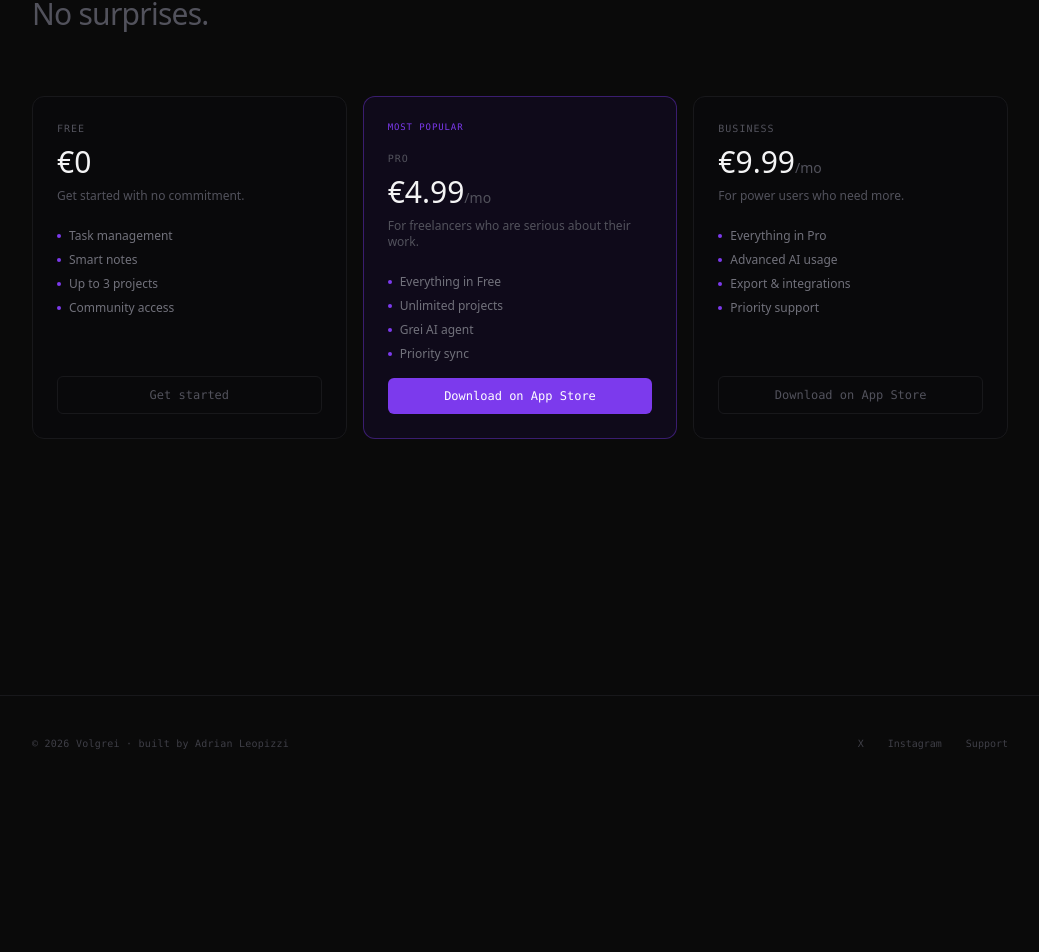
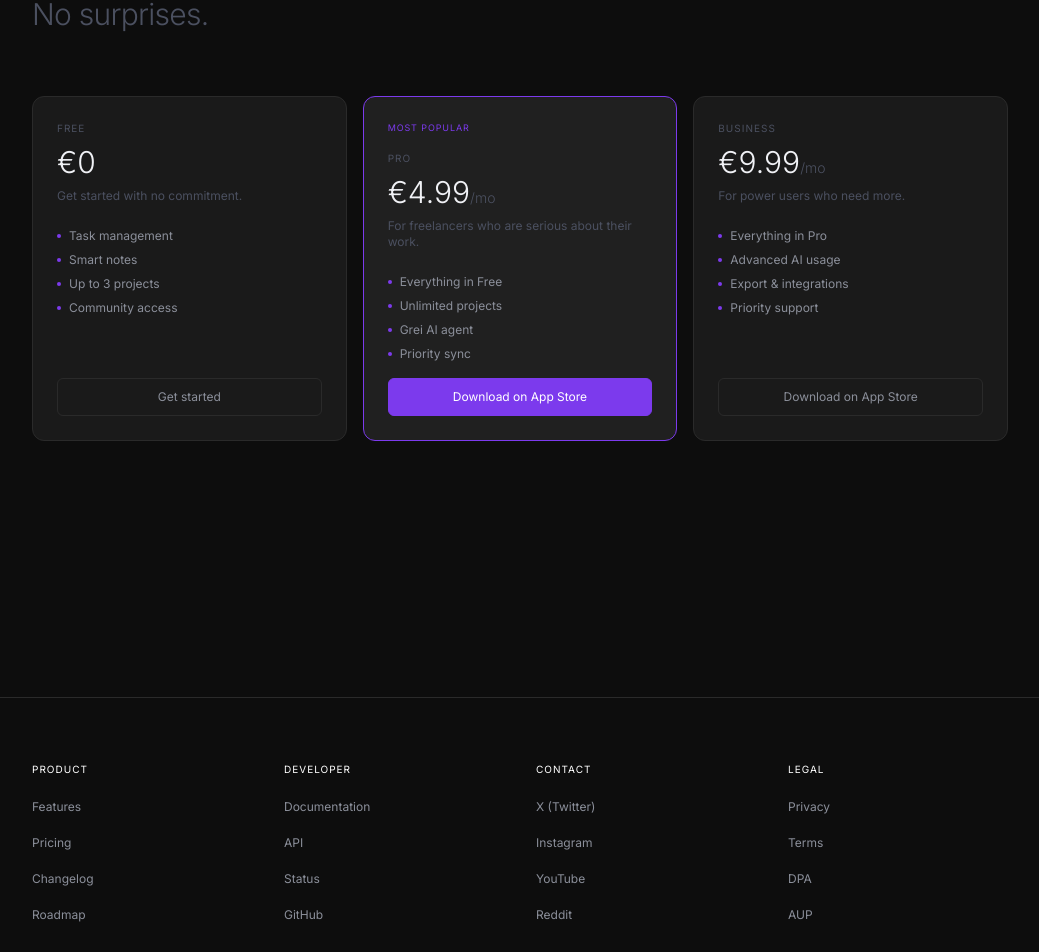
Before and after one commit to adrianleopizzi/volgrei-site, a Next.js app: page / in a window 1280 px wide. Shown: the part 1886-2838 px from the top of the page, without its empty margins (120-1159 px from the left). Before the commit the page ends 2677 px from the top, so only its background shows below. Built offline with nearby package versions, Linux system fonts and the light colour scheme.

Commit message:
your message

```diff
--- a/app/globals.css
+++ b/app/globals.css
@@ -1,6 +1,20 @@
 @import "tailwindcss";
 
+:root {
+  --bg: #0d0d0d;
+  --surface: #1a1a1a;
+  --card: #202020;
+  --border: #2a2a2a;
+  --text-primary: #f0f1f5;
+  --text-secondary: #8b8f9a;
+  --text-muted: #4b5060;
+  --text-category: #ffffff;
+  --accent: #7c3aed;
+  --accent-hover: #6d28d9;
+}
+
 body {
-  background: #0a0a0a;
-  color: #e8e8e8;
+  background: var(--bg);
+  color: var(--text-primary);
+  font-family: var(--font-inter), sans-serif;
 }
--- a/app/layout.tsx
+++ b/app/layout.tsx
@@ -1,20 +1,15 @@
 import type { Metadata } from "next";
-import { Geist, Geist_Mono } from "next/font/google";
+import { Inter } from "next/font/google";
 import "./globals.css";
 
-const geistSans = Geist({
-  variable: "--font-geist-sans",
+const inter = Inter({
   subsets: ["latin"],
-});
-
-const geistMono = Geist_Mono({
-  variable: "--font-geist-mono",
-  subsets: ["latin"],
+  variable: "--font-inter",
 });
 
 export const metadata: Metadata = {
-  title: "Create Next App",
-  description: "Generated by create next app",
+  title: "Volgrei — Execution workspace for freelancers",
+  description: "Task management, smart notes, and AI — in one iOS app.",
 };
 
 export default function RootLayout({
@@ -23,11 +18,8 @@ export default function RootLayout({
   children: React.ReactNode;
 }>) {
   return (
-    <html
-      lang="en"
-      className={`${geistSans.variable} ${geistMono.variable} h-full antialiased`}
-    >
-      <body className="min-h-full flex flex-col">{children}</body>
+    <html lang="it" className={`${inter.variable} h-full antialiased`}>
+      <body className="min-h-full flex flex-col font-[var(--font-inter)]">{children}</body>
     </html>
   );
 }
--- a/app/page.tsx
+++ b/app/page.tsx
@@ -2,16 +2,16 @@ import Navbar from "@/components/Navbar";
 import Hero from "@/components/Hero";
 import Features from "@/components/Features";
 import Pricing from "@/components/Pricing";
-import Footer from "@/components/Footer";
+import FooterNav from "@/components/FooterNav";
 
 export default function Home() {
   return (
-    <div className="bg-[#0a0a0a] min-h-screen">
+    <div className="min-h-screen" style={{ background: "var(--bg)" }}>
       <Navbar />
       <Hero />
       <Features />
       <Pricing />
-      <Footer />
+      <FooterNav />
     </div>
   );
 }
--- a/components/Features.tsx
+++ b/components/Features.tsx
@@ -28,19 +28,19 @@ const features = [
 export default function Features() {
   return (
     <section id="features" className="max-w-5xl mx-auto px-6 py-32">
-      <p className="font-mono text-[10px] tracking-widest uppercase text-zinc-600 mb-3">Features</p>
-      <h2 className="text-3xl font-light tracking-tight text-zinc-100 mb-16 max-w-md">
+      <p className="text-[10px] tracking-widest uppercase mb-3" style={{ color: "var(--text-muted)" }}>Features</p>
+      <h2 className="text-3xl font-light tracking-tight mb-16 max-w-md" style={{ color: "var(--text-primary)" }}>
         Everything a freelancer needs.<br />
-        <span className="text-zinc-600">Nothing they don&apos;t.</span>
+        <span style={{ color: "var(--text-muted)" }}>Nothing they don&apos;t.</span>
       </h2>
 
-      <div className="grid grid-cols-2 gap-px bg-zinc-900">
+      <div className="grid grid-cols-2 gap-px" style={{ background: "var(--border)" }}>
         {features.map((f) => (
-          <div key={f.tag} className="bg-[#0a0a0a] p-8 flex flex-col gap-4">
-            <span className="font-mono text-[10px] text-[#7c3aed] tracking-widest">{f.tag}</span>
-            <h3 className="text-base font-medium text-zinc-100">{f.title}</h3>
-            <p className="text-sm text-zinc-500 leading-relaxed">{f.desc}</p>
-            <p className="text-xs text-zinc-700 leading-relaxed">{f.detail}</p>
+          <div key={f.tag} className="p-8 flex flex-col gap-4" style={{ background: "var(--bg)" }}>
+            <span className="text-[10px] tracking-widest" style={{ color: "var(--accent)" }}>{f.tag}</span>
+            <h3 className="text-base font-medium" style={{ color: "var(--text-primary)" }}>{f.title}</h3>
+            <p className="text-sm leading-relaxed" style={{ color: "var(--text-secondary)" }}>{f.desc}</p>
+            <p className="text-xs leading-relaxed" style={{ color: "var(--text-muted)" }}>{f.detail}</p>
           </div>
         ))}
       </div>
--- a/components/Footer.tsx
+++ /dev/null
@@ -1,25 +0,0 @@
-export default function Footer() {
-  return (
-    <footer className="border-t border-zinc-900 mt-32">
-      <div className="max-w-5xl mx-auto px-6 py-10 flex items-center justify-between">
-        <p className="font-mono text-[10px] text-zinc-700 tracking-wide">
-          © 2026 Volgrei · built by{" "}
-          <a href="https://adrianleopizzi.com" className="hover:text-zinc-500 transition-colors">
-            Adrian Leopizzi
-          </a>
-        </p>
-        <div className="flex gap-6">
-          {[
-            { label: "X", href: "https://x.com/volgrei" },
-            { label: "Instagram", href: "https://instagram.com/volgrei" },
-            { label: "Support", href: "/support" },
-          ].map((link) => (
-            <a key={link.href} href={link.href} className="font-mono text-[10px] text-zinc-700 hover:text-zinc-400 transition-colors">
-              {link.label}
-            </a>
-          ))}
-        </div>
-      </div>
-    </footer>
-  );
-}
--- /dev/null
+++ b/components/FooterNav.tsx
@@ -0,0 +1,69 @@
+const links = [
+  {
+    category: "Product",
+    items: [
+      { label: "Features", href: "#features" },
+      { label: "Pricing", href: "#pricing" },
+      { label: "Changelog", href: "#" },
+      { label: "Roadmap", href: "#" },
+    ],
+  },
+  {
+    category: "Developer",
+    items: [
+      { label: "Documentation", href: "#" },
+      { label: "API", href: "#" },
+      { label: "Status", href: "#" },
+      { label: "GitHub", href: "#" },
+    ],
+  },
+  {
+    category: "Contact",
+    items: [
+      { label: "X (Twitter)", href: "https://x.com/volgrei" },
+      { label: "Instagram", href: "https://instagram.com/volgrei" },
+      { label: "YouTube", href: "https://youtube.com/@volgrei" },
+      { label: "Reddit", href: "https://reddit.com/r/volgrei" },
+    ],
+  },
+  {
+    category: "Legal",
+    items: [
+      { label: "Privacy", href: "/privacy" },
+      { label: "Terms", href: "/terms" },
+      { label: "DPA", href: "/dpa" },
+      { label: "AUP", href: "/aup" },
+    ],
+  },
+];
+
+export default function FooterNav() {
+  return (
+    <footer className="mt-32 border-t" style={{ borderColor: "var(--border)" }}>
+      <div className="max-w-5xl mx-auto px-6 py-16">
+        <div className="grid grid-cols-4 gap-8">
+          {links.map((col) => (
+            <div key={col.category} className="flex flex-col gap-4">
+              <p className="text-[10px] tracking-widest uppercase" style={{ color: "var(--text-category)" }}>
+                {col.category}
+              </p>
+              <ul className="flex flex-col gap-3">
+                {col.items.map((item) => (
+                  <li key={item.label}>
+                    <a
+                      href={item.href}
+                      className="text-xs transition-opacity hover:opacity-80"
+                      style={{ color: "var(--text-secondary)" }}
+                    >
+                      {item.label}
+                    </a>
+                  </li>
+                ))}
+              </ul>
+            </div>
+          ))}
+        </div>
+      </div>
+    </footer>
+  );
+}
--- a/components/Pricing.tsx
+++ b/components/Pricing.tsx
@@ -31,34 +31,38 @@ const plans = [
 export default function Pricing() {
   return (
     <section className="max-w-5xl mx-auto px-6 py-32">
-      <p className="font-mono text-[10px] tracking-widest uppercase text-zinc-600 mb-3">Pricing</p>
-      <h2 className="text-3xl font-light tracking-tight text-zinc-100 mb-16 max-w-md">
+      <p className="text-[10px] tracking-widest uppercase mb-3" style={{ color: "var(--text-muted)" }}>Pricing</p>
+      <h2 className="text-3xl font-light tracking-tight mb-16 max-w-md" style={{ color: "var(--text-primary)" }}>
         Simple pricing.<br />
-        <span className="text-zinc-600">No surprises.</span>
+        <span style={{ color: "var(--text-muted)" }}>No surprises.</span>
       </h2>
 
       <div className="grid grid-cols-3 gap-4">
         {plans.map((plan) => (
           <div
             key={plan.name}
-            className={plan.featured ? "rounded-xl p-6 flex flex-col gap-4 bg-[#0f0a1a] border border-[#7c3aed]/40" : "rounded-xl p-6 flex flex-col gap-4 bg-zinc-950 border border-zinc-900"}
+            className="rounded-xl p-6 flex flex-col gap-4 border"
+            style={{
+              background: plan.featured ? "var(--card)" : "var(--surface)",
+              borderColor: plan.featured ? "var(--accent)" : "var(--border)",
+            }}
           >
             {plan.featured && (
-              <span className="font-mono text-[9px] text-[#7c3aed] tracking-widest uppercase">most popular</span>
+              <span className="text-[9px] tracking-widest uppercase" style={{ color: "var(--accent)" }}>most popular</span>
             )}
             <div>
-              <p className="font-mono text-[10px] text-zinc-600 uppercase tracking-widest mb-2">{plan.name}</p>
-              <p className="text-3xl font-light text-zinc-100">
+              <p className="text-[10px] uppercase tracking-widest mb-2" style={{ color: "var(--text-muted)" }}>{plan.name}</p>
+              <p className="text-3xl font-light" style={{ color: "var(--text-primary)" }}>
                 {plan.price}
-                <span className="text-sm text-zinc-600">{plan.period}</span>
+                <span className="text-sm" style={{ color: "var(--text-muted)" }}>{plan.period}</span>
               </p>
-              <p className="text-xs text-zinc-600 mt-2">{plan.desc}</p>
+              <p className="text-xs mt-2" style={{ color: "var(--text-muted)" }}>{plan.desc}</p>
             </div>
 
             <ul className="flex flex-col gap-2 mt-2">
               {plan.features.map((f) => (
-                <li key={f} className="flex items-center gap-2 text-xs text-zinc-500">
-                  <span className="w-1 h-1 rounded-full bg-[#7c3aed] flex-shrink-0" />
+                <li key={f} className="flex items-center gap-2 text-xs" style={{ color: "var(--text-secondary)" }}>
+                  <span className="w-1 h-1 rounded-full flex-shrink-0" style={{ background: "var(--accent)" }} />
                   {f}
                 </li>
               ))}
@@ -66,7 +70,12 @@ export default function Pricing() {
 
             <a
               href="#"
-              className={plan.featured ? "mt-auto font-mono text-xs px-4 py-2.5 rounded-md text-center bg-[#7c3aed] text-white hover:bg-[#6d28d9] transition-colors" : "mt-auto font-mono text-xs px-4 py-2.5 rounded-md text-center text-zinc-600 border border-zinc-900 hover:border-zinc-700 hover:text-zinc-400 transition-colors"}
+              className="mt-auto text-xs px-4 py-2.5 rounded-md text-center border transition-colors"
+              style={{
+                background: plan.featured ? "var(--accent)" : "transparent",
+                borderColor: plan.featured ? "var(--accent)" : "var(--border)",
+                color: plan.featured ? "#fff" : "var(--text-secondary)",
+              }}
             >
               {plan.cta}
             </a>
--- a/package.json
+++ b/package.json
@@ -11,7 +11,8 @@
   "dependencies": {
     "next": "16.2.9",
     "react": "19.2.4",
-    "react-dom": "19.2.4"
+    "react-dom": "19.2.4",
+    "react-icons": "^5.6.0"
   },
   "devDependencies": {
     "@tailwindcss/postcss": "^4",
```
Also changed, not shown: components/Hero.tsx (+7 -7 lines), components/Navbar.tsx (+5 -4 lines), 1 other file (tests, documents, lock files or other folders).
